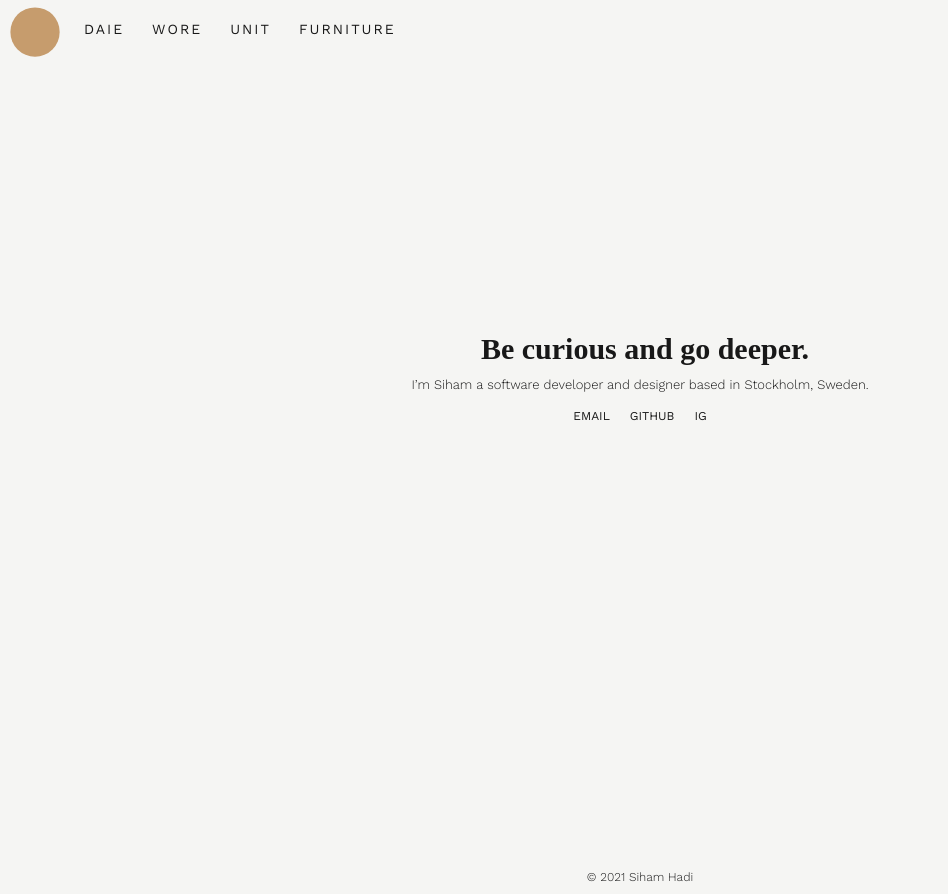
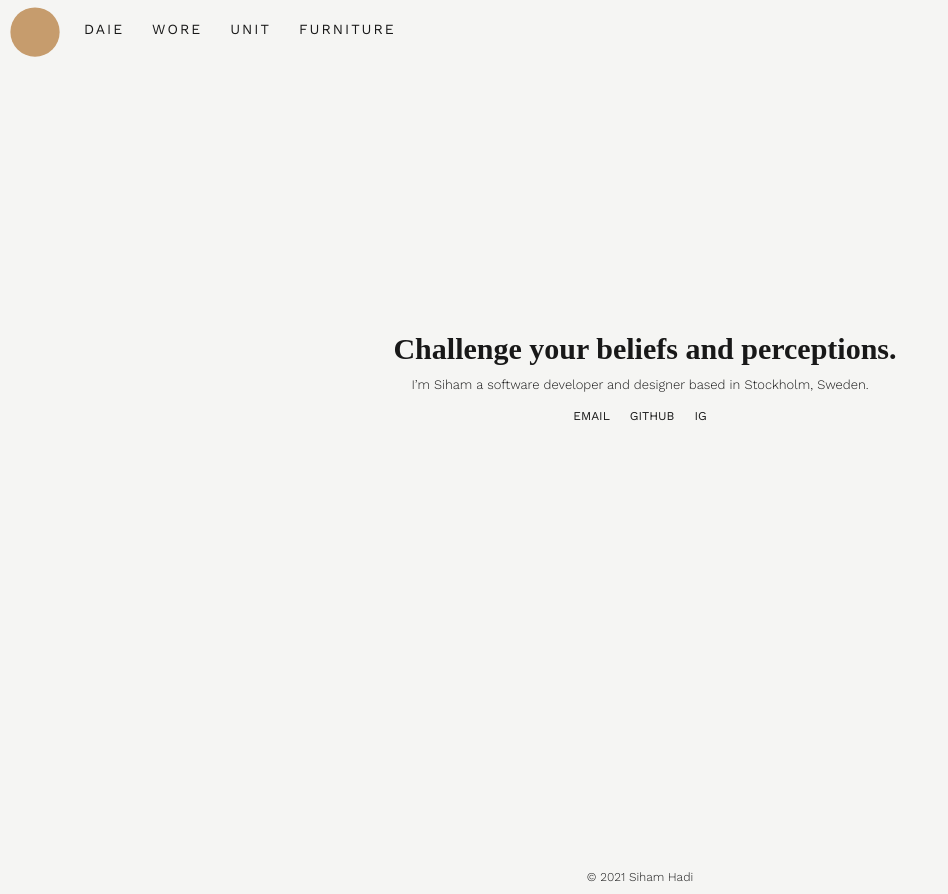
Before and after one commit to csobr/personal-website, a Next.js app: page / in a window 1280 px wide. Shown: the whole page, without its empty margins (0-948 px from the left). Built offline with nearby package versions, Linux system fonts and the light colour scheme; no server answers.

Commit message:
Changed positioning and h1

```diff
--- a/src/pages/index.js
+++ b/src/pages/index.js
@@ -37,7 +37,7 @@ const Home = () => {
                 <main>
                     <div className="about">
                         <div className="about-me">
-                            <h1>Be curious and go deeper.</h1>
+                            <h1>Challenge your beliefs and perceptions.</h1>
                             <p>
                                 I’m Siham a software developer and designer
                                 based in Stockholm, Sweden.{'\n'}
--- a/src/styles/main.scss
+++ b/src/styles/main.scss
@@ -578,6 +578,7 @@ Page: App
 .container-app {
     img {
         width: 250px;
+        margin:  0 auto;
 
     }
 }
```
